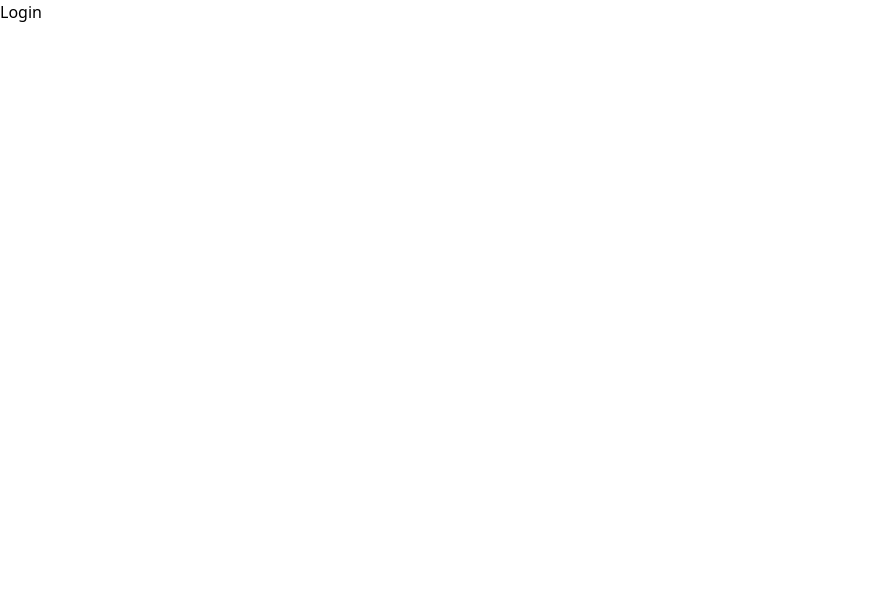
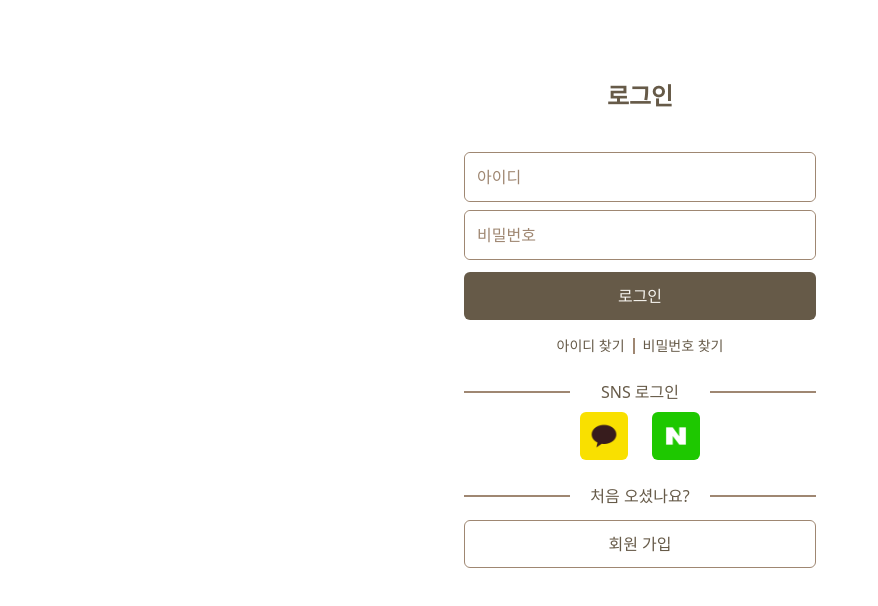
Before and after one commit to Team-Sttock/FE, a Next.js app: page /login in a window 1280 px wide. Shown: the top 606 px of the page, without its empty margins (0-878 px from the left). Built offline with nearby package versions, Linux system fonts and the light colour scheme.

Commit message:
feat: 요구사항 명세 반영, 디자인 요구사항 변경

```diff
--- a/features/auth/components/Main.tsx
+++ b/features/auth/components/Main.tsx
@@ -16,43 +16,55 @@ export default function Page() {
     formState: { errors },
     handleSubmit,
   } = useForm<{
-    email: string
+    id: string
     password: string
   }>({
     mode: 'onChange',
   })
 
-  const onSubmit = () => {}
-  const onError = () => {}
+  const onSubmit = ({ id, password }: { id: string; password: string }) => {
+    if (!id || !password) {
+      alert('아이디와 비밀번호를 모두 입력해주세요.')
+      return
+    }
+
+    if (id !== '사용자아이디' || password !== '사용자 비밀번호') {
+      alert(
+        '등록되지 않은 아이디이거나, 아이디 또는 비밀번호를 잘못 입력했습니다.'
+      )
+      return
+    }
+
+    alert('로그인 성공') //임시 코드
+  }
+
+  const onError = () => {
+    alert('일시적인 오류로 로그인할 수 없습니다. 잠시 후 다시 시도해주세요.')
+  }
 
   return (
     <div className="w-full max-w-sm m-auto px-4">
       <header className="pt-20 pb-10">
-        <h1 className={classNames('text-center text-3xl', NotoSans.className)}>
-          이메일로 로그인
+        <h1
+          className={classNames(
+            'text-center text-2xl text-dark-brown font-semibold',
+            NotoSans.className
+          )}
+        >
+          로그인
         </h1>
       </header>
       <main className="pb-10">
         <form onSubmit={handleSubmit(onSubmit, onError)} className="space-y-2">
           <Input
-            {...register('email', {
-              minLength: {
-                value: 3,
-                message: '이메일은 최소 세글자 이상입니다.',
-              },
-            })}
-            errorMessage={errors.email?.message}
-            placeholder="Email을 입력하세요."
+            {...register('id', {})}
+            errorMessage={errors.id?.message}
+            placeholder="아이디"
           ></Input>
           <Input
-            {...register('password', {
-              minLength: {
-                value: 7,
-                message: '비밀번호는 최소 일곱 글자 이상입니다.',
-              },
-            })}
+            {...register('password', {})}
             errorMessage={errors.password?.message}
-            placeholder="비밀번호를 입력하세요."
+            placeholder="비밀번호"
           ></Input>
           <div className="py-1">
             <button className="w-full h-12 rounded-md bg-dark-brown text-ivory">
@@ -60,12 +72,12 @@ export default function Page() {
             </button>
           </div>
         </form>
-        <section className="flex items-center justify-center py-3 space-x-2">
+        <section className="flex items-center justify-center py-3 space-x-2 text-dark-brown">
           <Link href="/find-id" className="text-sm">
             아이디 찾기
           </Link>
           <span className="inline-block w-0.5 h-4 bg-light-brown"></span>
-          <Link href="/find-password" className="text-sm">
+          <Link href="/find-password" className="text-sm text-dark-brown">
             비밀번호 찾기
           </Link>
         </section>
@@ -73,8 +85,8 @@ export default function Page() {
           <p
             className={classNames(
               'relative text-center text-dark-brown',
-              'before:absolute before:top-1/2 before:-translate-y-1/2 before:left-0 before:h-0.5 before:w-[30%] before:bg-beige',
-              'after:absolute after:top-1/2 after:-translate-y-1/2 after:right-0 after:h-0.5 after:w-[30%] after:bg-beige'
+              'before:absolute before:top-1/2 before:-translate-y-1/2 before:left-0 before:h-0.5 before:w-[30%] before:bg-light-brown',
+              'after:absolute after:top-1/2 after:-translate-y-1/2 after:right-0 after:h-0.5 after:w-[30%] after:bg-light-brown'
             )}
           >
             SNS 로그인
@@ -100,13 +112,16 @@ export default function Page() {
           <p
             className={classNames(
               'relative text-center text-dark-brown',
-              'before:absolute before:top-1/2 before:-translate-y-1/2 before:left-0 before:h-0.5 before:w-[30%] before:bg-beige',
-              'after:absolute after:top-1/2 after:-translate-y-1/2 after:right-0 after:h-0.5 after:w-[30%] after:bg-beige'
+              'before:absolute before:top-1/2 before:-translate-y-1/2 before:left-0 before:h-0.5 before:w-[30%] before:bg-light-brown',
+              'after:absolute after:top-1/2 after:-translate-y-1/2 after:right-0 after:h-0.5 after:w-[30%] after:bg-light-brown'
             )}
           >
             처음 오셨나요?
           </p>
-          <button className="w-full h-12 rounded-md mt-3 bg-white text-dark-brown-brown border border-dark-brown">
+          <button
+            className="w-full h-12 rounded-md mt-3 text-dark-brown border border-light-brown
+          "
+          >
             회원 가입
           </button>
         </section>
--- a/pages/login.tsx
+++ b/pages/login.tsx
@@ -1,3 +1 @@
-export default function Page() {
-  return <div>Login</div>
-}
+export { default } from '@/features/auth/components/Main'
```
